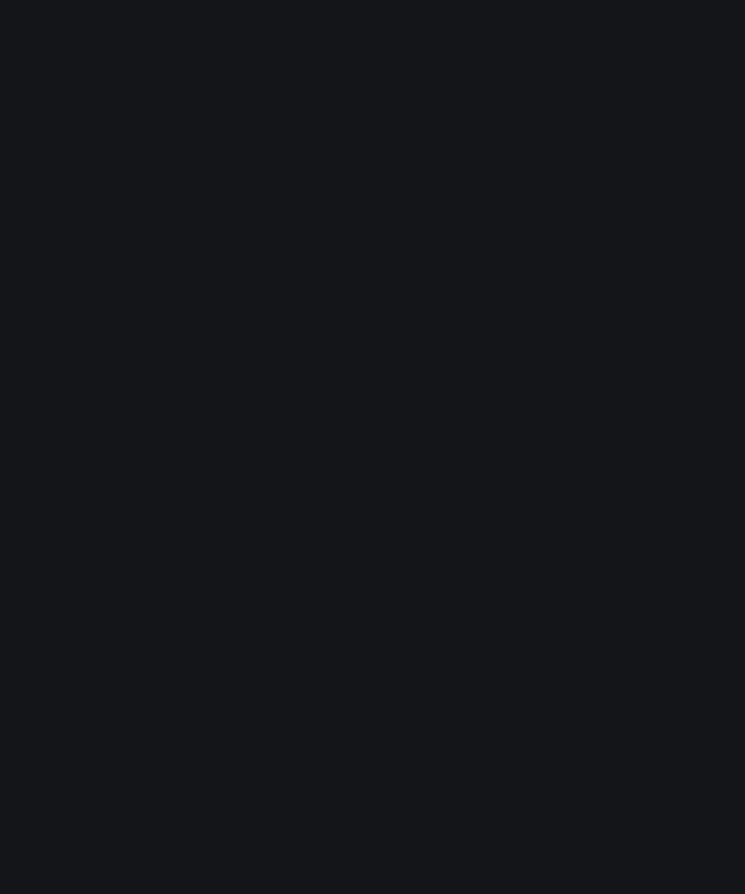
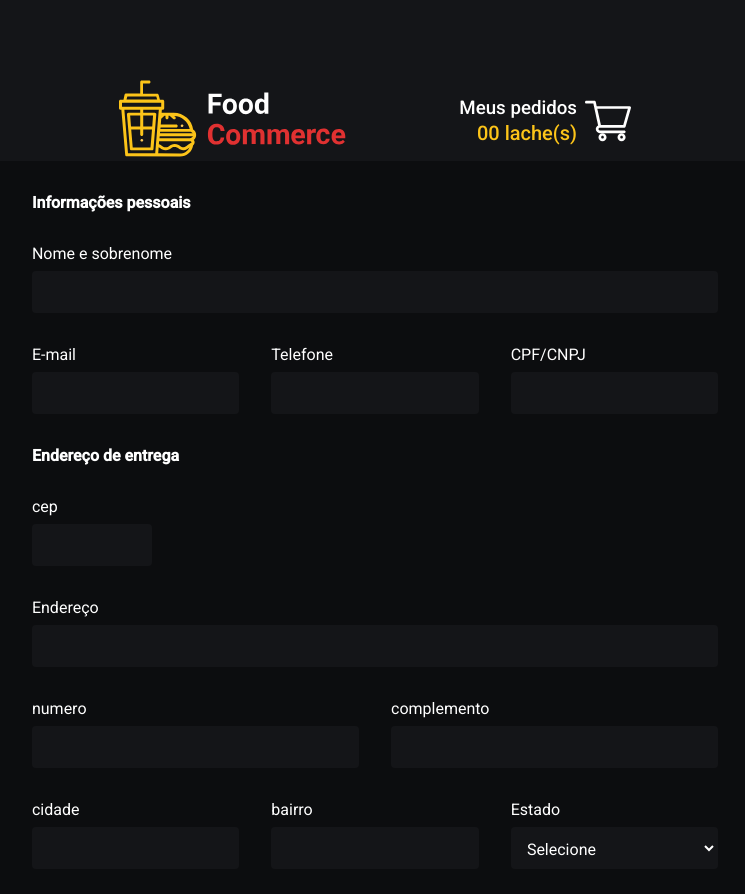
Before and after one commit to MathMendesReis/hamburgueria, a React (Create React App) app: page /pagamento in a window 1280 px wide. Before the commit this address had no page. Shown: the top 894 px of the page, without its empty margins (265-1010 px from the left). Before the commit the page ends 800 px from the top, so only its background shows below. Built offline with nearby package versions, Linux system fonts and the light colour scheme; data requests are answered from the project's data file.

Commit message:
implementando formulario

```diff
--- a/src/components/confirmerOder/index.tsx
+++ b/src/components/confirmerOder/index.tsx
@@ -1,3 +1,4 @@
+import { NavLink } from "react-router-dom";
 import { currentyFormat } from "../../helpers/currentFormat";
 import { UseCarts } from "../../hooks/UseCart";
 import { Container } from "./styles";
@@ -6,10 +7,11 @@ export function ConfirmeOrder(){
   const {cart} = UseCarts()
   const totalAmmount = cart.reduce((acc,item)=>(acc += item.subtotal),0)
   return <Container>
+    <NavLink to='pagamento'>
     <button type="button">
       finalizar pedido
-
     </button>
+   </NavLink>
     <span>
         total <strong>{currentyFormat(totalAmmount)}</strong>
       </span>
--- a/src/pages/oderHeader/styles.ts
+++ b/src/pages/oderHeader/styles.ts
@@ -8,7 +8,7 @@ width: 40%;
 padding-top: 5rem;
 
 img{
-  width: 8rem;
+  width: 15rem;
 }
 >div{
   background: none;
--- /dev/null
+++ b/src/pages/pagament/index.tsx
@@ -0,0 +1,78 @@
+import { Form } from "react-router-dom";
+import { Head } from "../../components/head";
+import OderHeader from "../oderHeader";
+import { Container, Formulario } from "./styles";
+
+export default function PagamentPage() {
+  return <Container>
+    <Head title="pagamento"/>
+    <OderHeader/>
+    <main>
+      <Formulario>
+        <h4>Informações pessoais</h4>
+        <div className="field">
+          <label htmlFor="full-name">Nome e sobrenome</label>
+          <input type="text" id="full-name" name="full-name" autoComplete="name" />
+        </div>
+
+        <div className="grouped">
+          <div className="field">
+            <label htmlFor="email">E-mail</label>
+            <input type="email" id="email" name="email" autoComplete="email" />
+          </div>
+          <div className="field">
+            <label htmlFor="phone">Telefone</label>
+            <input type="tel" id="phone" name="phone" autoComplete="phone" />
+          </div>
+          <div className="field">
+            <label htmlFor="document">CPF/CNPJ</label>
+            <input type="document" id="document" name="document"/>
+          </div>
+        </div>
+        <h4>Endereço de entrega</h4>
+        <div className="grouped">
+          <div className="field">
+            <label htmlFor="cep">cep</label>
+            <input type="text" id="cep" name="cep" autoComplete="cep"
+            style={{width:"120px"}} />
+          </div>
+        </div>
+        <div className="grouped">
+          <div className="field">
+            <label htmlFor="street">Endereço</label>
+            <input type="text" name="street" id="street" />
+          </div>
+          </div>
+          <div className="grouped">
+          <div className="field">
+            <label htmlFor="number">numero</label>
+            <input type="text" name="number" id="number" />
+          </div>
+          <div className="field">
+            <label htmlFor="complemento">complemento</label>
+            <input type="text" name="complemento" id="complemento" />
+          </div>
+          </div>
+          <div className="grouped">
+          <div className="field">
+            <label htmlFor="cidade">cidade</label>
+            <input type="text" name="cidade" id="cidade" />
+          </div>
+          <div className="field">
+            <label htmlFor="bairro">bairro</label>
+            <input type="text" name="bairro" id="bairro" />
+          </div>
+          <div className="field">
+            <label htmlFor="estado">Estado</label>
+            <select name="estado" id="estado">
+              <option value="">Selecione</option>
+              <option value="RJ">Rio de Janeiro</option>
+            </select>
+          </div>
+          </div>
+      </Formulario>
+    </main>
+
+
+  </Container>
+}
--- /dev/null
+++ b/src/pages/pagament/styles.ts
@@ -0,0 +1,58 @@
+import styled from "styled-components";
+
+export const Container = styled.div`
+display: flex;
+justify-content: space-between;
+align-items: center;
+flex-direction: column;
+
+main{
+background-color: ${({theme})=>theme.colors.black};
+padding: 2rem 2.5rem;
+border-radius: 8px;
+}
+`
+
+export const Formulario = styled.form`
+display: flex;
+flex-direction: column;
+width: 100%;
+h4{
+  margin-bottom: 2rem;
+}
+
+.grouped{
+  flex: 1;
+  display: flex;
+  gap: 2rem;
+}
+.field{
+  flex: 1;
+  margin-bottom: 1rem;
+}
+
+label{
+  display: block;
+  margin-bottom: 0.5rem;
+  color: ${({theme})=>theme.colors.white};
+}
+
+input[type="email"],
+input[type="tel"],
+input[type="document"],
+input[type="text"],
+select
+{
+flex: 1;
+border: 1px solid transparent;
+background: ${({theme})=>theme.colors.gray900};
+color: ${({theme})=>theme.colors.white};
+border-radius: 4px;
+transition: all 0.2s;
+height: 42px;
+width: 100%;
+margin: 0 0 1rem;
+padding: 0.7rem;
+
+}
+`
--- a/src/routes.tsx
+++ b/src/routes.tsx
@@ -6,6 +6,7 @@ import PizzasPage from './pages/pizzas'
 import DrinksPage from './pages/drinks'
 import IceCreamPage from './pages/icecream'
 import MyCartPage from './pages/myCart'
+import PagamentPage from './pages/pagament'
 
 
 
@@ -19,6 +20,7 @@ export function AppRoutes() {
         <Route path='ice-crean' element={<IceCreamPage/>}/>
       </Route>
         <Route path='cart' element={<MyCartPage/>}/>
+        <Route path='pagamento' element={<PagamentPage/>}/>
     </Routes>
   )
 }
```
